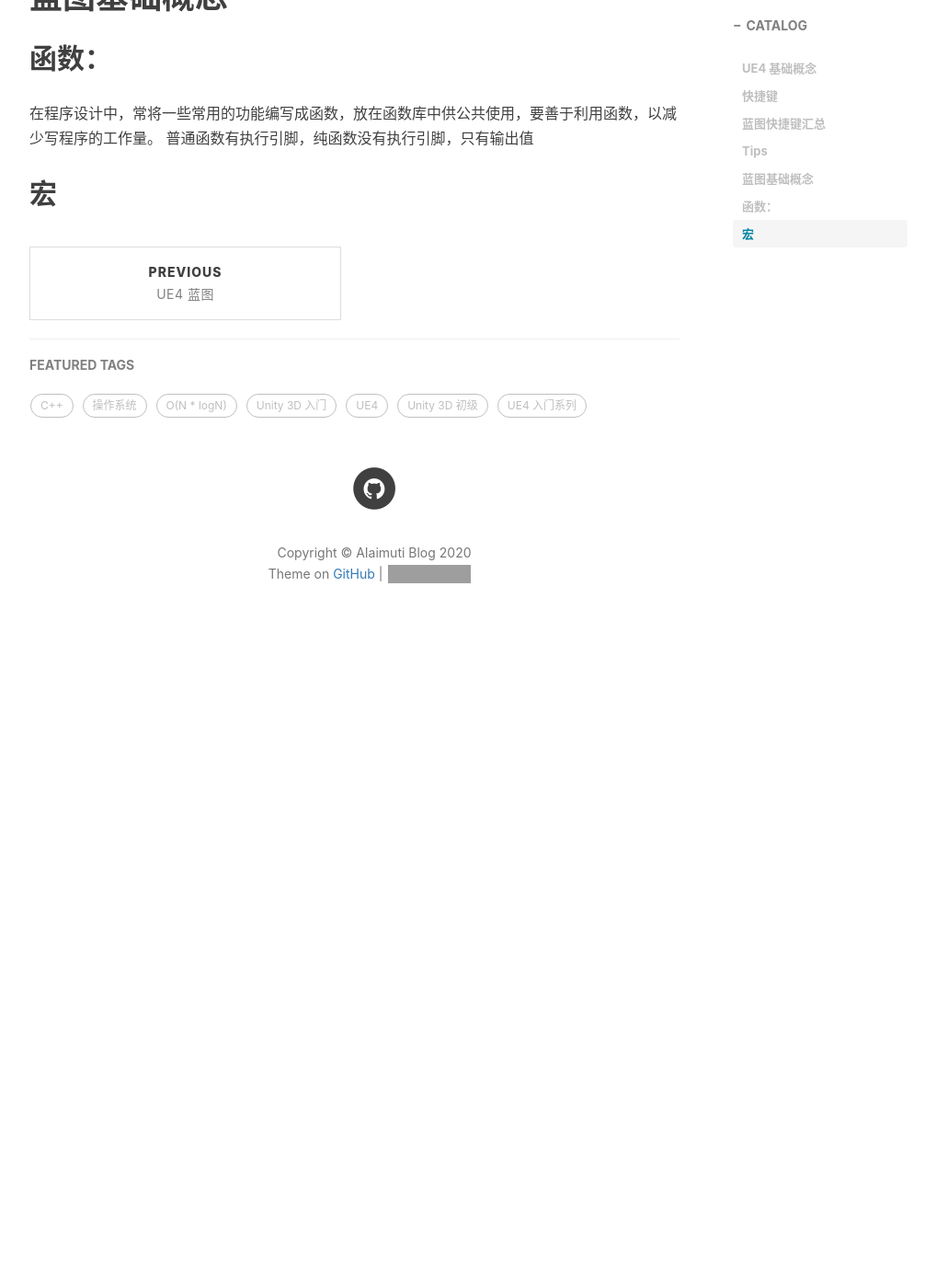
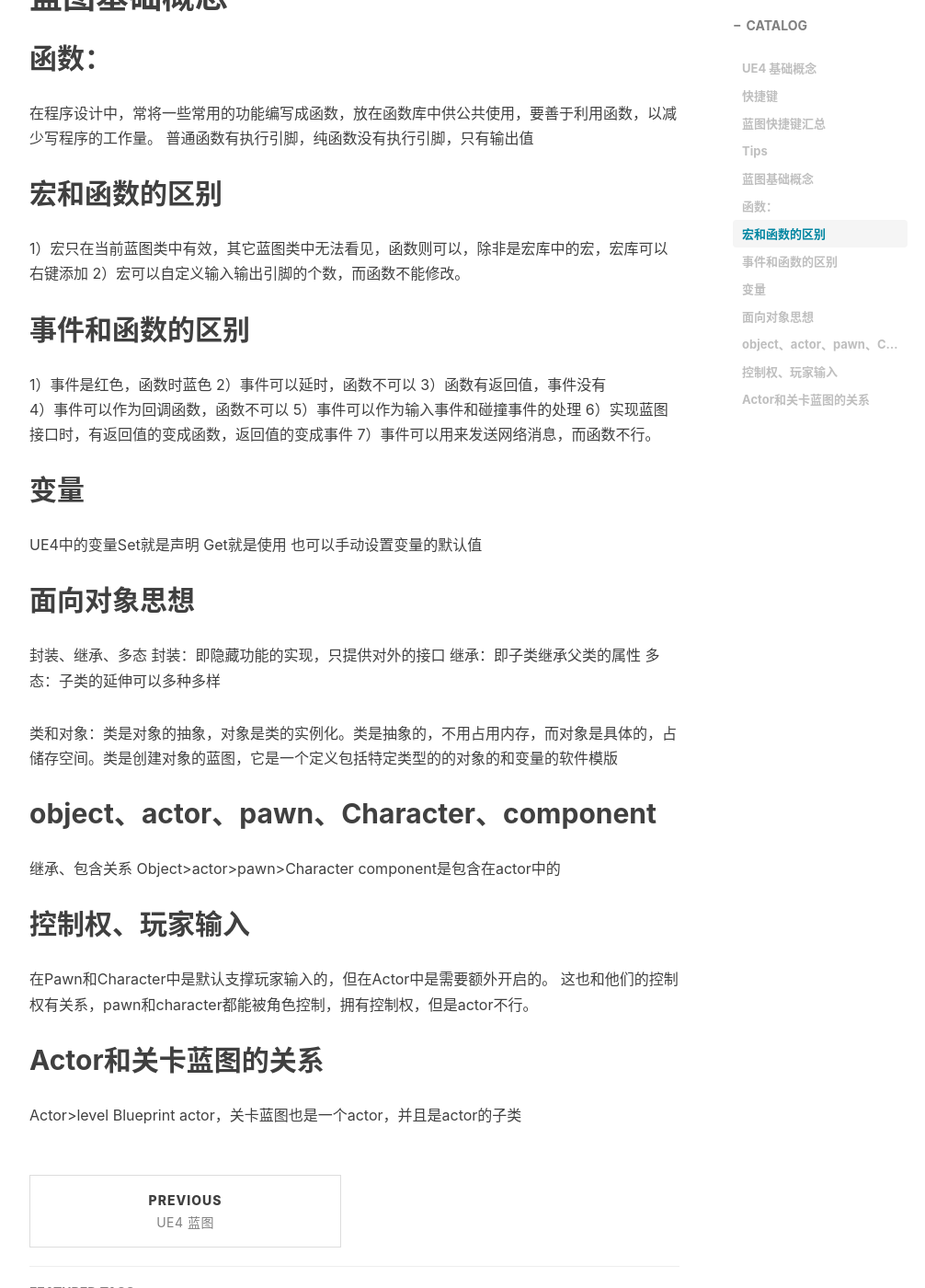
Before and after one commit to AIaimuti/aiaimuti.github.io, a Jekyll site: the page built from _posts/2020-4-14-Basic_Concept.md, in a window 1280 px wide and 1400 px high, scrolled down 1991 px. Shown: the whole window at 92% size, without its empty margins (233-1239 px from the left). Built offline with Jekyll 4.4.1, drawn with Linux system fonts in a browser that asks for light colours; nearby versions of some CDN libraries; comment, search, counter and statistics services are not loaded; before the commit the page ends 2719 px from its top, so only the background shows below that; grey boxes are pictures that could not be loaded.

Commit message:
Update 2020-4-14-Basic_Concept.md

```diff
--- a/_posts/2020-4-14-Basic_Concept.md
+++ b/_posts/2020-4-14-Basic_Concept.md
@@ -59,4 +59,42 @@ C：注释
 ## 函数：
 在程序设计中，常将一些常用的功能编写成函数，放在函数库中供公共使用，要善于利用函数，以减少写程序的工作量。
 普通函数有执行引脚，纯函数没有执行引脚，只有输出值
-## 宏
+
+## 宏和函数的区别
+1）宏只在当前蓝图类中有效，其它蓝图类中无法看见，函数则可以，除非是宏库中的宏，宏库可以右键添加
+2）宏可以自定义输入输出引脚的个数，而函数不能修改。
+
+## 事件和函数的区别
+1）事件是红色，函数时蓝色
+2）事件可以延时，函数不可以
+3）函数有返回值，事件没有
+4）事件可以作为回调函数，函数不可以
+5）事件可以作为输入事件和碰撞事件的处理
+6）实现蓝图接口时，有返回值的变成函数，返回值的变成事件
+7）事件可以用来发送网络消息，而函数不行。
+
+## 变量
+UE4中的变量Set就是声明
+Get就是使用
+也可以手动设置变量的默认值
+
+## 面向对象思想
+封装、继承、多态
+封装：即隐藏功能的实现，只提供对外的接口
+继承：即子类继承父类的属性
+多态：子类的延伸可以多种多样
+
+类和对象：类是对象的抽象，对象是类的实例化。类是抽象的，不用占用内存，而对象是具体的，占储存空间。类是创建对象的蓝图，它是一个定义包括特定类型的的对象的和变量的软件模版
+
+## object、actor、pawn、Character、component
+继承、包含关系
+Object>actor>pawn>Character
+component是包含在actor中的
+
+## 控制权、玩家输入
+在Pawn和Character中是默认支撑玩家输入的，但在Actor中是需要额外开启的。
+这也和他们的控制权有关系，pawn和character都能被角色控制，拥有控制权，但是actor不行。
+
+
+## Actor和关卡蓝图的关系
+Actor>level Blueprint actor，关卡蓝图也是一个actor，并且是actor的子类
```
